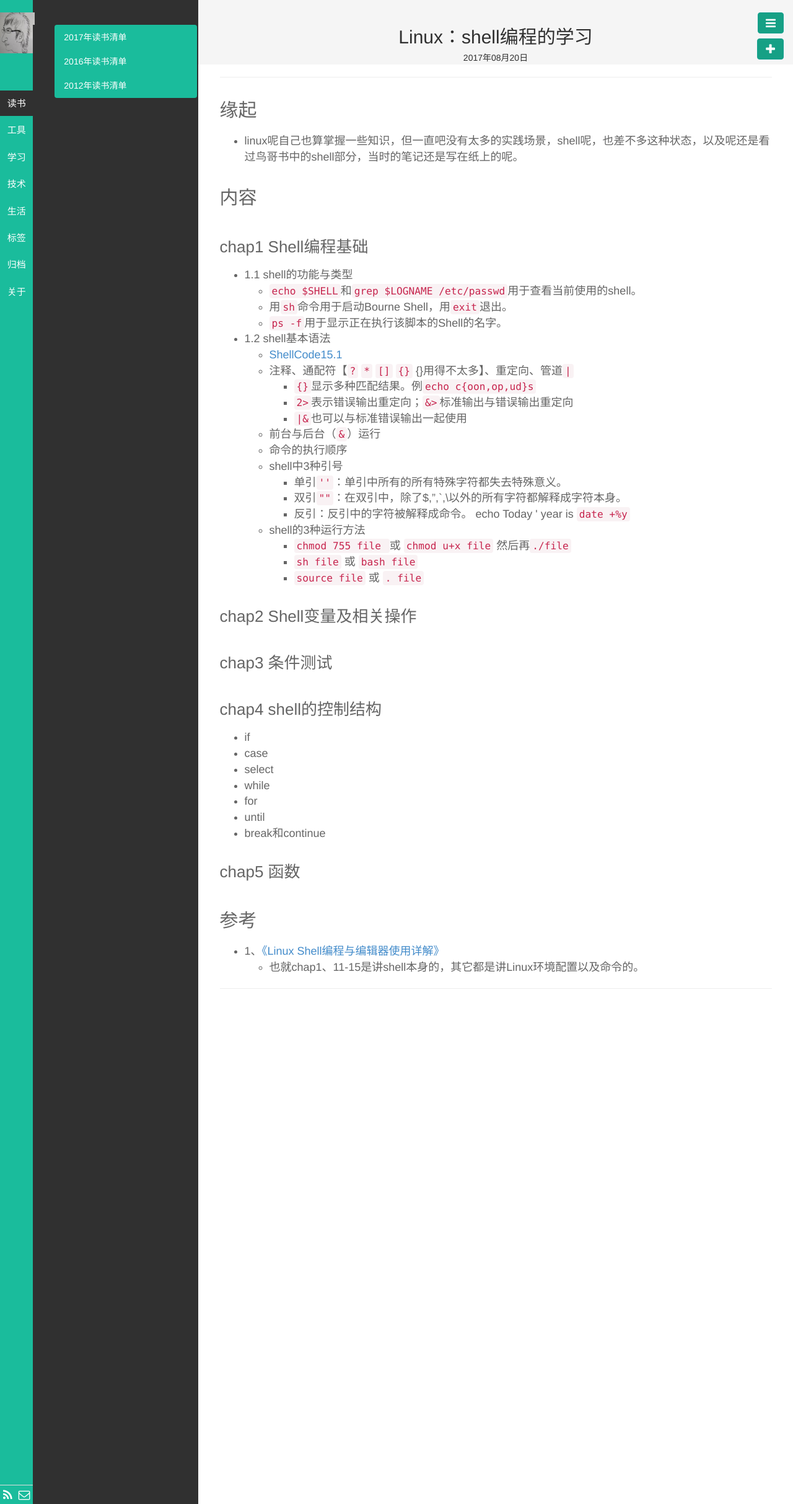
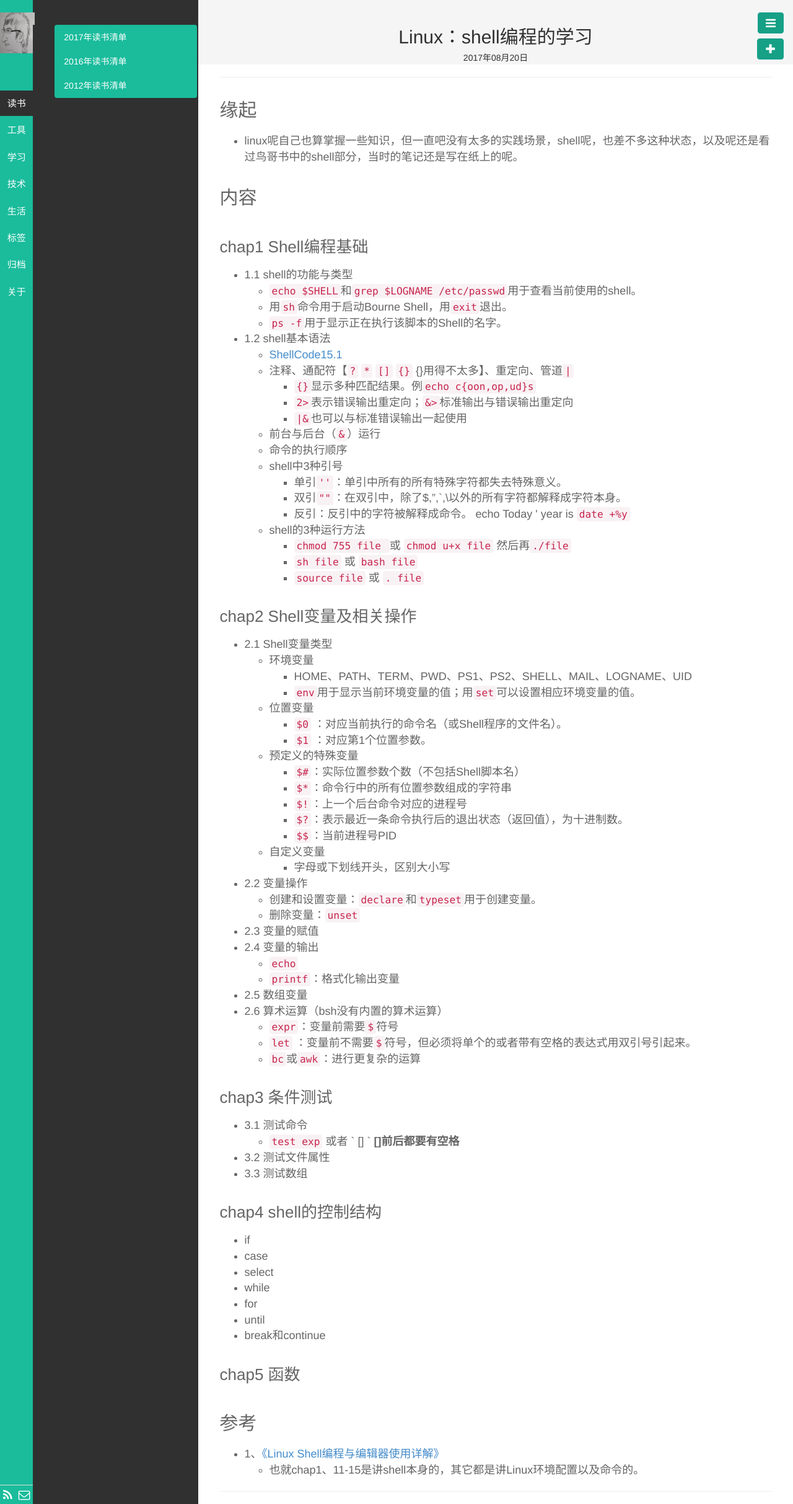
Before and after one commit to wolflion/blog, a Jekyll site: the page built from _posts/学习/2017-08-20-Linux-shell-Learn.md, in a window 1280 px wide. Shown: the whole page at 62% size. Built offline with Jekyll 4.4.1, drawn with Linux system fonts in a browser that asks for light colours.

Commit message:
shell的变量相关的文档，但没更新代码

```diff
--- a/_posts/学习/2017-08-20-Linux-shell-Learn.md
+++ b/_posts/学习/2017-08-20-Linux-shell-Learn.md
@@ -34,8 +34,39 @@ description:
 		+ `source file` 或 `. file`
 
 ###  chap2 Shell变量及相关操作
++ 2.1 Shell变量类型
+    + 环境变量
+        + HOME、PATH、TERM、PWD、PS1、PS2、SHELL、MAIL、LOGNAME、UID
+        + `env`用于显示当前环境变量的值；用`set`可以设置相应环境变量的值。
+    + 位置变量
+        + `$0` ：对应当前执行的命令名（或Shell程序的文件名）。
+        + `$1` ：对应第1个位置参数。
+    + 预定义的特殊变量
+        + `$#`：实际位置参数个数（不包括Shell脚本名）
+        + `$*`：命令行中的所有位置参数组成的字符串
+        + `$!`：上一个后台命令对应的进程号
+        + `$?`：表示最近一条命令执行后的退出状态（返回值），为十进制数。
+        + `$$`：当前进程号PID
+    + 自定义变量
+        + 字母或下划线开头，区别大小写
++ 2.2 变量操作
+    + 创建和设置变量：`declare`和`typeset`用于创建变量。
+    + 删除变量：`unset`
++ 2.3 变量的赋值
++ 2.4 变量的输出
+    + `echo`
+    + `printf`：格式化输出变量
++ 2.5 数组变量
++ 2.6 算术运算（bsh没有内置的算术运算）
+    + `expr`：变量前需要`$`符号
+    + `let` ：变量前不需要`$`符号，但必须将单个的或者带有空格的表达式用双引号引起来。
+    + `bc`或`awk`：进行更复杂的运算
 
 ###  chap3 条件测试
++ 3.1 测试命令
+    + `test exp` 或者 ` [] `  **[]前后都要有空格**
++ 3.2 测试文件属性
++ 3.3 测试数组
 
 ###  chap4 shell的控制结构
 + if
```
